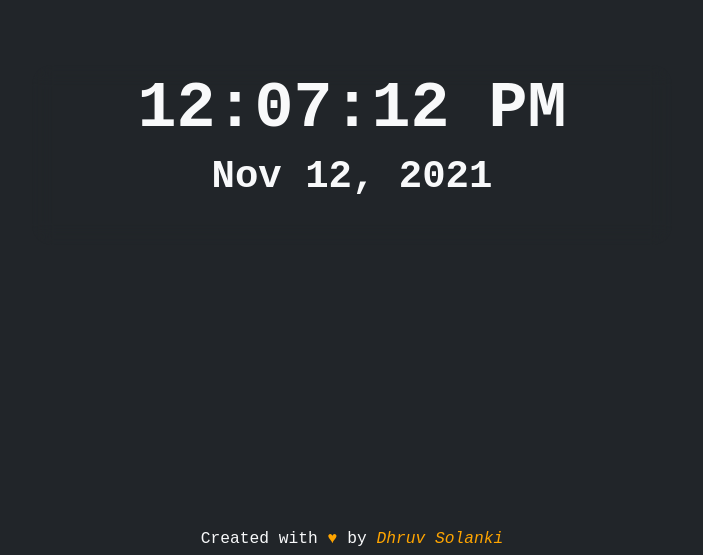
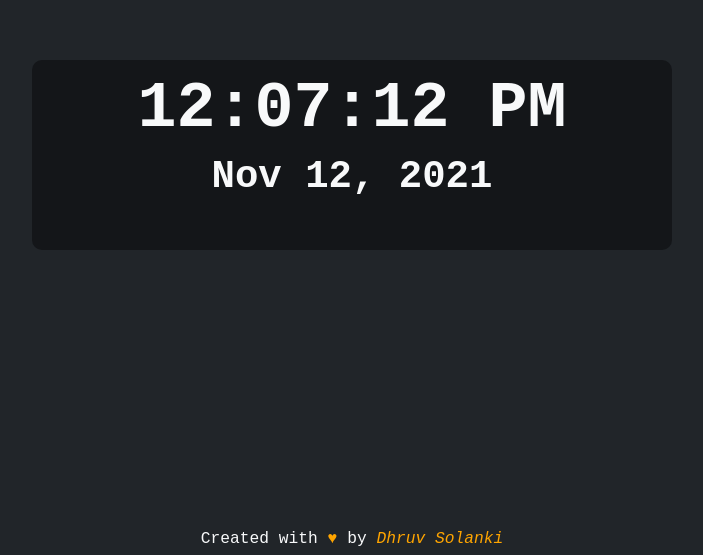
Before and after one commit to dhruv-solanki/chrome-focus-tab, a browser extension: page index.html in a window 1280 px wide. Shown: the part 245-800 px from the top of the page, without its empty margins (288-991 px from the left). Drawn offline with nearby package versions, Linux system fonts and the light colour scheme; no server answers.

Commit message:
content UI improved

```diff
--- a/styles.css
+++ b/styles.css
@@ -17,9 +17,12 @@ html, body {
 } */
 
 .content {
-    padding: 5px;
-    backdrop-filter: blur(10px);
-    border-radius: 20px;
+    padding: 10px;
+    /* backdrop-filter: blur(20px); */
+    backdrop-filter: brightness(60%);
+    /* backdrop-filter: grayscale(100%); */
+    /* backdrop-filter: saturate(50%); */
+    border-radius: 10px;
     width: 50%;
 }
 
```
